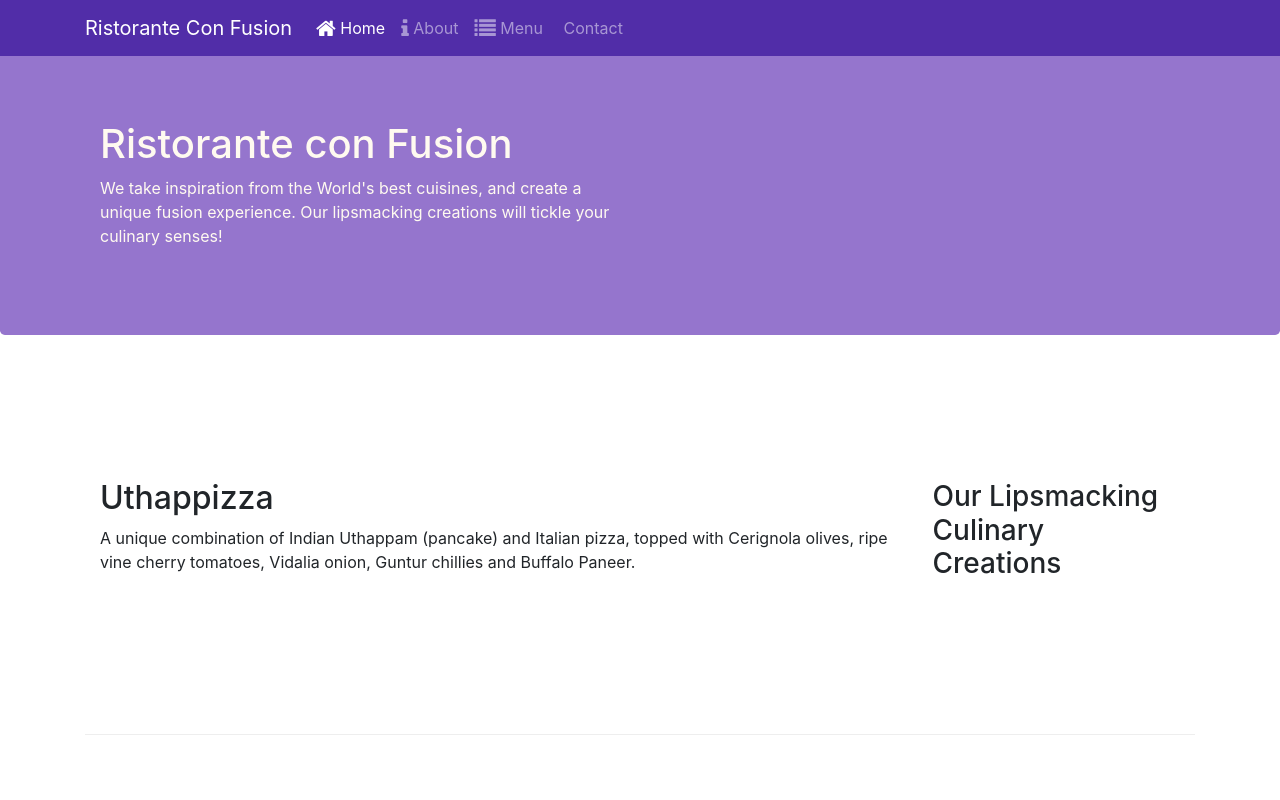
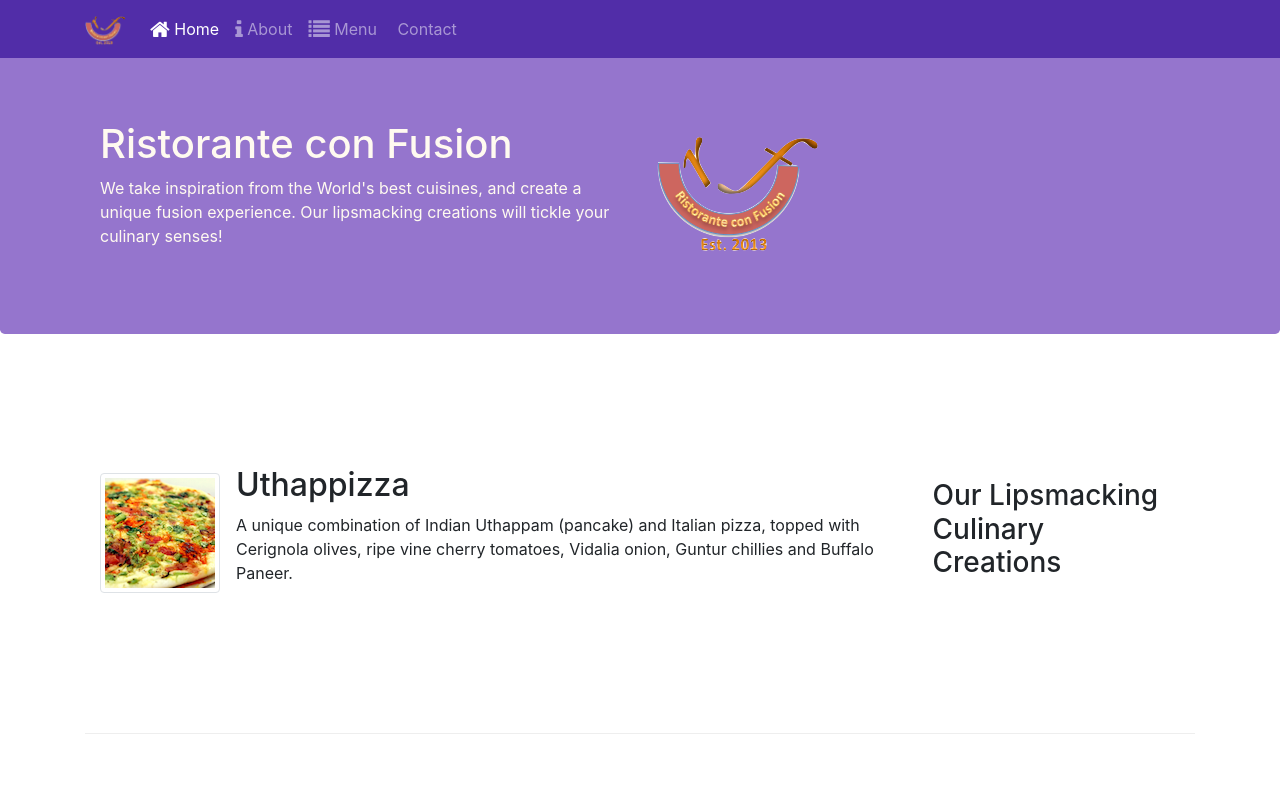
Before and after one commit to sdsnake/Restaurant-BootStrap, a website: page index.html in a window 1280 px wide. Shown: the top 800 px of the page. Drawn offline with nearby package versions, Linux system fonts and the light colour scheme; some icons are missing.

Commit message:
Image and Media

```diff
--- a/index.html
+++ b/index.html
@@ -21,7 +21,7 @@
             <button class="navbar-toggler" type="button" data-toggle="collapse" data-target="#Navbar">
                 <span class="navbar-toggler-icon"></span>
             </button>
-            <a class="navbar-brand" href="#">Ristorante Con Fusion</a>
+            <a class="navbar-brand ml-auto" href="#"><img src="img/logo.png" height="30" width="41"/></a>
             <div class="collapse navbar-collapse" id="Navbar">
                 <ul class="navbar-nav mr-auto">
                         <li class="nav-item active"><a class="nav-link" href="#"><span class="fa fa-home fa-lg"></span> Home</a></li>
@@ -34,12 +34,13 @@
     </nav>
     <header class="jumbotron">
         <div class="container">
-            <div class="row-header">
+            <div class="row row-header">
                 <div class="col-12 col-sm-6">
                     <h1>Ristorante con Fusion</h1>
                     <p>We take inspiration from the World's best cuisines, and create a unique fusion experience. Our lipsmacking creations will tickle your culinary senses!</p>
                 </div>
-                <div class='col-12 col-sm'>
+                <div class="col-12 col-sm align-self-center">
+                        <img src="img/logo.png" class="img-fluid">
                 </div>
             </div>
         </div>
@@ -51,8 +52,14 @@
                 <h3>Our Lipsmacking Culinary Creations</h3>
             </div>
             <div class="col col-sm order-sm-first col-md"><!--occupe le reste de la page quand il n y pas de numéro précisé-->
-                <h2>Uthappizza</h2>
-                <p>A unique combination of Indian Uthappam (pancake) and Italian pizza, topped with Cerignola olives, ripe vine cherry tomatoes, Vidalia onion, Guntur chillies and Buffalo Paneer.</p>
+                <div class="media">
+                    <img class="d-flex mr-3 img-thumbnail align-self-center" src="img/uthappizza.png" alt="uthappizza">
+                    <div class="media-body">
+                        <h2 class="mt-0">Uthappizza</h2>
+                        <p>A unique combination of Indian Uthappam (pancake) and Italian pizza, topped with Cerignola olives, ripe vine cherry tomatoes, Vidalia onion, Guntur chillies and Buffalo Paneer.</p>
+
+                    </div>
+                </div>
             </div>
         </div>
 
@@ -72,10 +79,14 @@
                 <h3>Meet our Culinary Specialists</h3>
             </div>
             <div class="col col-sm order-sm-first col-md">
-                <h2>Alberto Somayya</h2>
-                <h4>Executive Chef</h4>
-                <p>Award winning three-star Michelin chef with wide International experience having worked closely with whos-who in the culinary world, he specializes in creating mouthwatering Indo-Italian fusion experiences. </p>
-            </div>
+                <div class="media">
+                    <img class="d-flex mr-3 img-thumbnail align-self-center" src="img/alberto.png">
+                    <div class="media-body">
+                        <h2>Alberto Somayya</h2>
+                        <h4>Executive Chef</h4>
+                        <p>Award winning three-star Michelin chef with wide International experience having worked closely with whos-who in the culinary world, he specializes in creating mouthwatering Indo-Italian fusion experiences. </p>
+                    </div>
+                </div>
         </div>
     </div>
 
```
Also changed, not shown: aboutus.html (+4 -3 lines), contactus.html (+3 -2 lines), img/alberto.png (added), img/buffet.png (added), img/logo.png (added), img/uthappizza.png (added), screencaptureBootstrap4-conFusion-aboutus-html-2018-09-24-10_47_29.png (deleted), screencaptureBootstrap4-conFusion-aboutus-html-2018-09-24-10_48_39.png (deleted), 1 other file.
